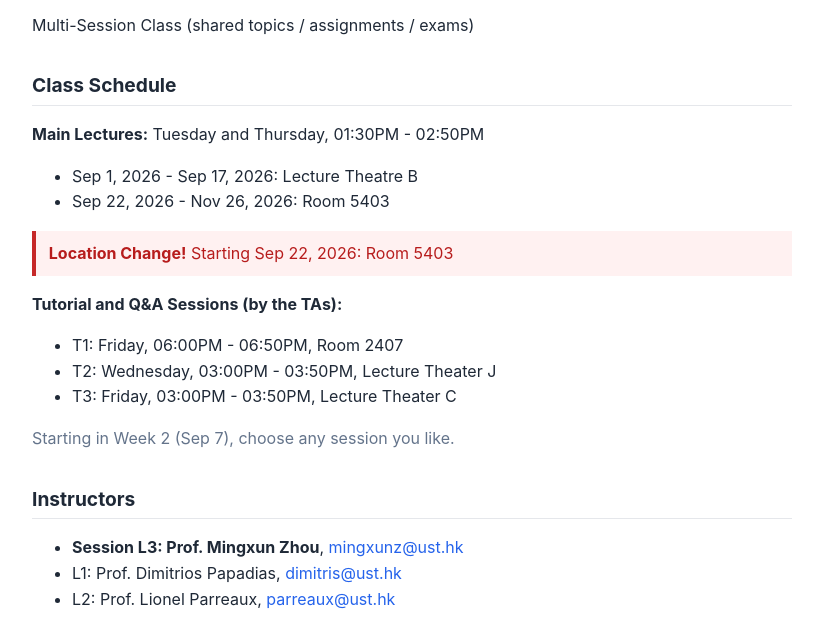
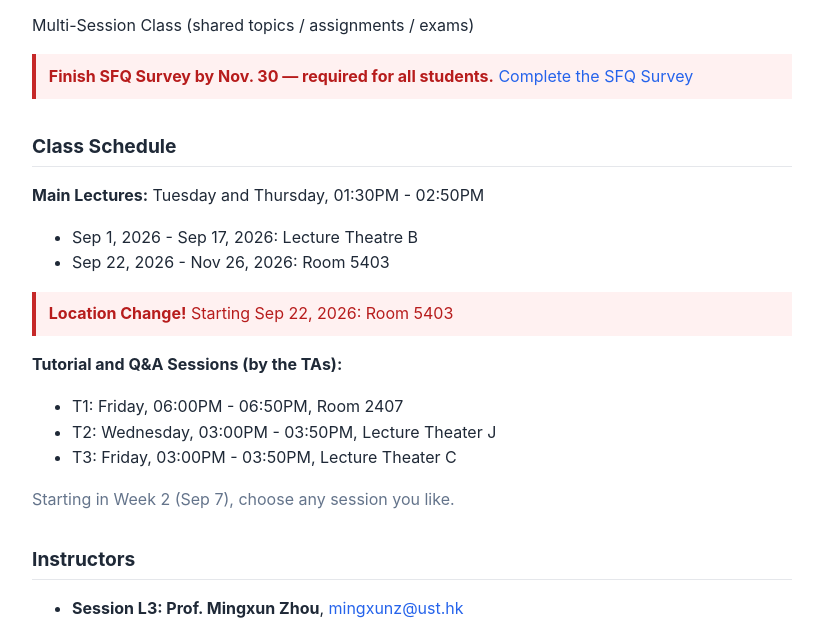
Before and after one commit to wuwuz/wuwuz.github.io, a plain HTML site: page COMP2711/index.html in a window 1280 px wide. Shown: the part 163-789 px from the top of the page, without its empty margins (228-1051 px from the left). Drawn offline with Linux system fonts and the light colour scheme.

Commit message:
Add highlighted SFQ survey reminder

```diff
--- a/COMP2711/index.html
+++ b/COMP2711/index.html
@@ -40,7 +40,8 @@
             color: #64748b;
         }
 
-        .venue-change {
+        .venue-change,
+        .survey-notice {
             margin: 1rem 0;
             padding: 0.6rem 0.8rem;
             border-left: 4px solid #c62828;
@@ -68,6 +69,7 @@
     <h1>HKUST COMP2711 (L3), Fall 2026</h1>
     <p class="subtitle">Discrete Mathematical Tools for Computer Science</p>
     <p>Multi-Session Class (shared topics / assignments / exams)</p>
+    <p class="survey-notice"><strong>Finish SFQ Survey by Nov. 30 &mdash; required for all students.</strong> <a href="https://sfq-survey.ust.hk/">Complete the SFQ Survey</a></p>
 
     <h2>Class Schedule</h2>
     <p><strong>Main Lectures:</strong> Tuesday and Thursday, 01:30PM - 02:50PM</p>
```
